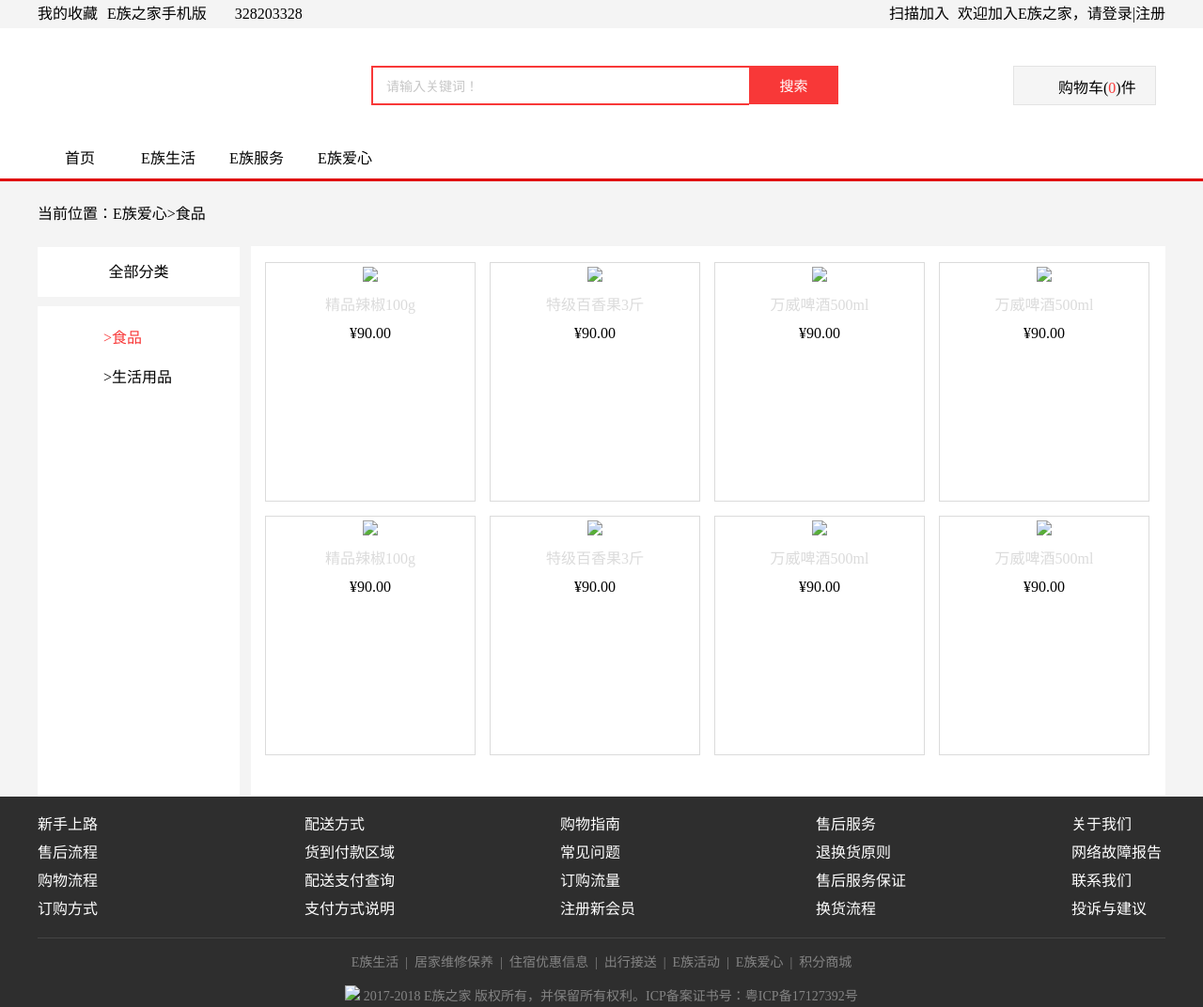
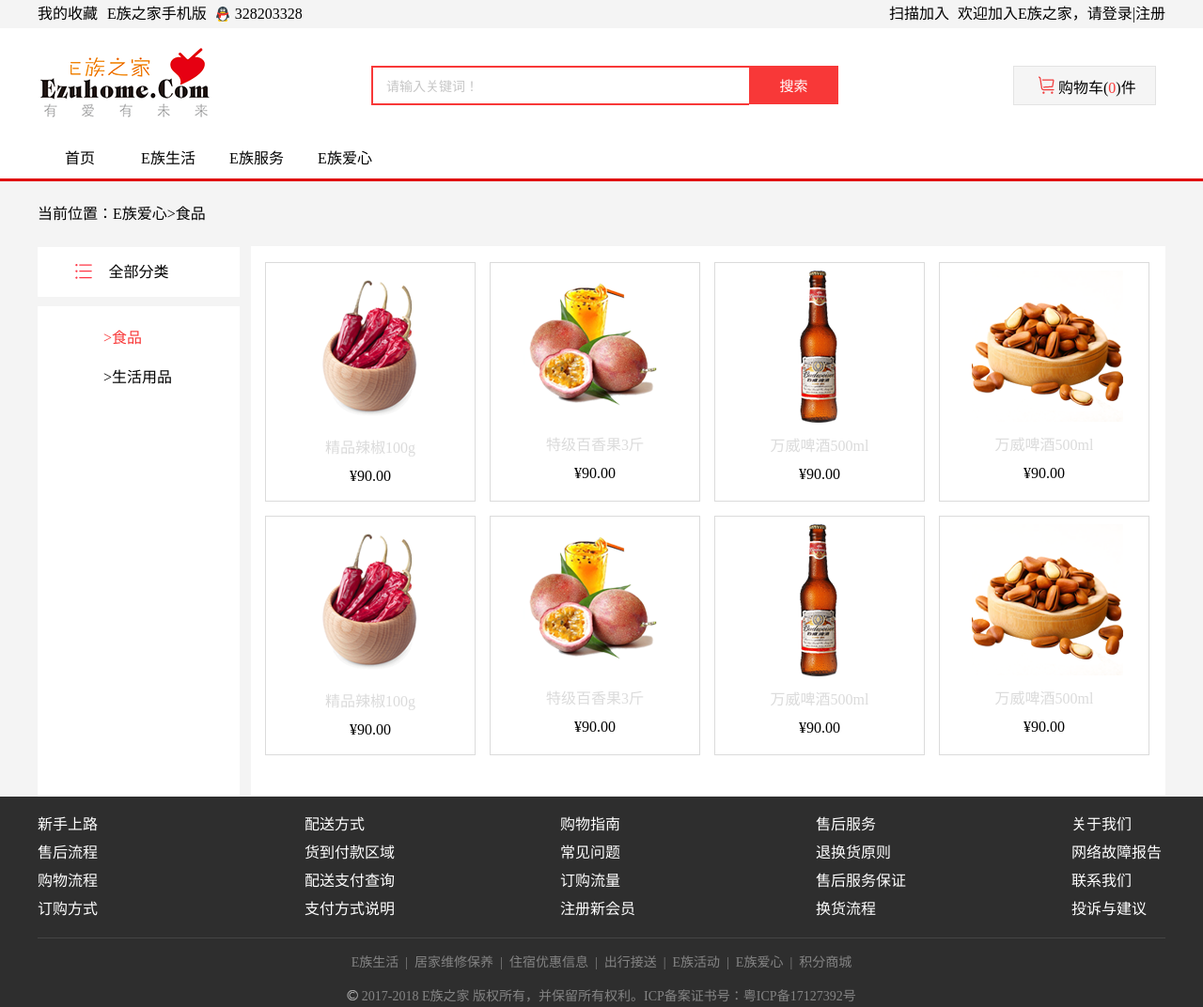
Before and after one commit to huyingjiehyj/webwork, a plain HTML site: page index.html in a window 1280 px wide. Shown: the top 1072 px of the page at 94% size. Drawn offline with Linux system fonts and the light colour scheme.

Commit message:
add html

```diff
--- a/index.html
+++ b/index.html
@@ -35,7 +35,7 @@
 			margin-left: 10px;
 			height: 30px;
 			line-height: 30px;
-			background-image: url(img1./6.png);
+			background-image: url(img1/6.png);
 			background-repeat: no-repeat;
 			background-position: 0px 7px;
 			padding-left: 20px;
@@ -63,7 +63,7 @@
 			margin: 0 auto;
 			width: 1200px;
 			height: 120px;
-			background-image: url(img1./1.png);
+			background-image: url(img1/1.png);
 			background-repeat: no-repeat;
 			background-position: 0px 17px;
 			padding-top: 40px;
@@ -100,7 +100,7 @@
 		#head2_body2{
 			width: 150px;
 			height: 40px;
-			background-image: url(img1./8.png);
+			background-image: url(img1/8.png);
 			background-repeat: no-repeat;
 			background-position: 26px 10px;
 			background-color: #f5f5f5;
@@ -167,7 +167,7 @@
 			height: 53px;
 			line-height: 53px;
 			text-align: center;
-			background-image: url(img1./7.png);
+			background-image: url(img1/7.png);
 			background-repeat: no-repeat;
 			background-position: 40px 18px;
 			background-color: #ffffff;
@@ -339,35 +339,35 @@
 		<div id="body_right">
 			<div id="body_right_body">
 				<div id="small">
-					<div id="img"><img src="img1./2.png"></div>
+					<div id="img"><img src="img1/2.png"></div>
 					<p id="price">精品辣椒100g</p>¥90.00
 				</div>
 				<div id="small">
-					<div id="img"><img src="img1./3.png"></div>
+					<div id="img"><img src="img1/3.png"></div>
 					<p id="price">特级百香果3斤</p>¥90.00
 				</div>
 				<div id="small">
-					<div id="img"><img src="img1./4.png"></div>
+					<div id="img"><img src="img1/4.png"></div>
 					<p id="price">万威啤酒500ml</p>¥90.00
 				</div>
 				<div id="small">
-					<div id="img"><img src="img1./5.png"></div>
+					<div id="img"><img src="img1/5.png"></div>
 					<p id="price">万威啤酒500ml</p>¥90.00
 				</div>
 				<div id="small">
-					<div id="img"><img src="img1./2.png"></div>
+					<div id="img"><img src="img1/2.png"></div>
 					<p id="price">精品辣椒100g</p>¥90.00
 				</div>
 				<div id="small">
-					<div id="img"><img src="img1./3.png"></div>
+					<div id="img"><img src="img1/3.png"></div>
 					<p id="price">特级百香果3斤</p>¥90.00
 				</div>
 				<div id="small">
-					<div id="img"><img src="img1./4.png"></div>
+					<div id="img"><img src="img1/4.png"></div>
 					<p id="price">万威啤酒500ml</p>¥90.00
 				</div>
 				<div id="small">
-					<div id="img"><img src="img1./5.png"></div>
+					<div id="img"><img src="img1/5.png"></div>
 					<p id="price">万威啤酒500ml</p>¥90.00
 				</div>
 			</div>
@@ -390,7 +390,7 @@
 		</div>
 		<br>
 		<div id="bottom_two">
-		<img src="img1./9.png">
+		<img src="img1/9.png">
 		2017-2018&nbsp;E族之家&nbsp;版权所有，并保留所有权利。ICP备案证书号：粤ICP备17127392号
 		</div>
 	</div>
```
